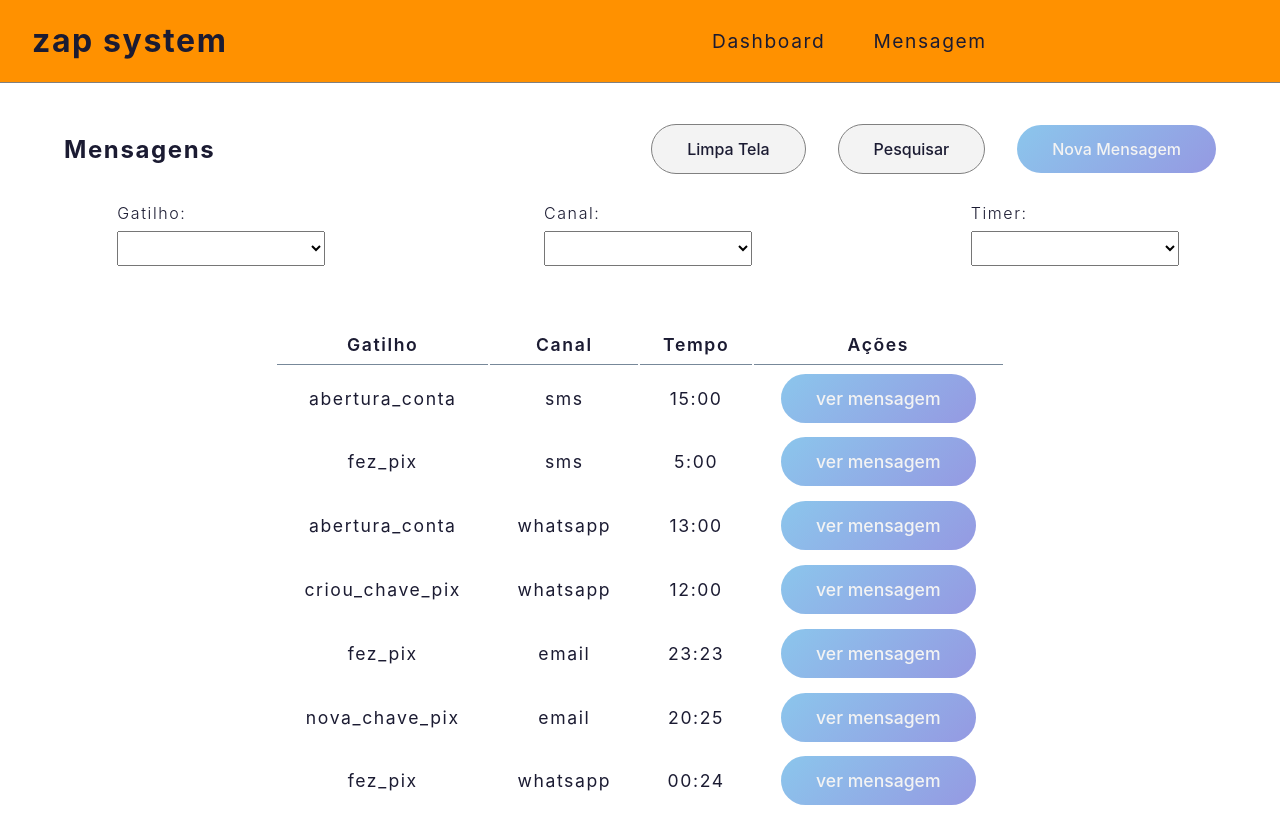
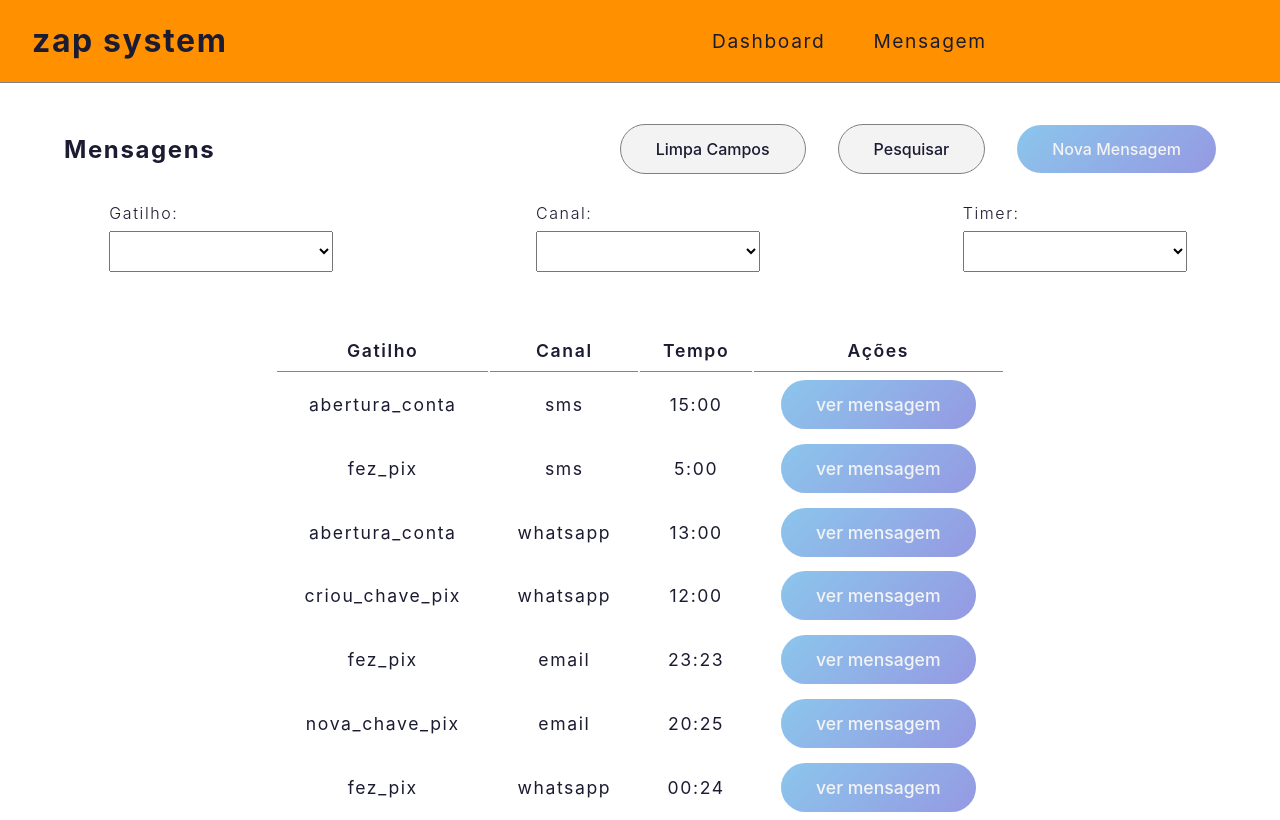
Before and after one commit to mrcomputer2018/projeto2, a React (Create React App) app: page / in a window 1280 px wide. Built offline with nearby package versions, Linux system fonts and the light colour scheme; data requests are answered from the project's data file.

Commit message:
limpa campos

```diff
--- a/src/App.css
+++ b/src/App.css
@@ -101,6 +101,7 @@ body {
 form.home, div.form {
   display: flex;
   justify-content: space-around;
+  flex-wrap: wrap;
   margin-top: 1.2rem;
 }
 
@@ -116,8 +117,8 @@ div.form-group label, .form-textarea label {
 }
 
 div.form-group div select {
-  width: 13rem;
-  height: 2.2rem;
+  width: 14rem;
+  height: 2.6rem;
   margin: .5rem 0;
 }
 
--- a/src/pages/Home.jsx
+++ b/src/pages/Home.jsx
@@ -12,7 +12,8 @@ const Home = (props) => {
 
     const viewModalMessage = (message) => {
         Swal.fire({
-            title: `${message}`,
+            title: 'Menssagem',
+            text: `${message}`,
             showClass: {
               popup: 'animate__animated animate__fadeInDown'
             },
@@ -22,6 +23,11 @@ const Home = (props) => {
         })
     }
 
+    const limpaTela = () => {
+        setOptionSelected('')
+        setOptionSelectedChannel('')
+        setOptionSelectedTimers('')
+    }
 
     //* Iniciando estado doos selects
     const [ optionSelected, setOptionSelected ] = useState('')
@@ -33,7 +39,6 @@ const Home = (props) => {
     const [ optionsTimer, setOptionsTimer ] = useState([])
 
     //* Iniciando estado das tabelas
-    const [ tables, setTables ] = useState('')
     const [td, setTd ] = useState([])
 
     //* Get em server
@@ -188,7 +193,7 @@ const Home = (props) => {
                         <h2>Mensagens</h2>
                     </div>
                     <div className='btn-subtitle'>
-                        <button type='reset' className="btn-simple">Limpa Tela</button>
+                        <button type='reset' className="btn-simple" onClick={limpaTela}>Limpa Campos</button>
                         <button type='submit' className="btn-simple">Pesquisar</button>
                         <button className='btn-gradient' onClick={goToNewMessenger}>Nova Mensagem</button>
                     </div>
@@ -250,7 +255,7 @@ const Home = (props) => {
                                 <td>
                                     <button
                                         className='btn-gradient table'
-                                        onClick={()=> {viewModalMessage(item.message)}}>ver mensagem
+                                        onClick={() => {viewModalMessage(item.message)}}>ver mensagem
                                     </button>
                                 </td>
                             </tr>
```
